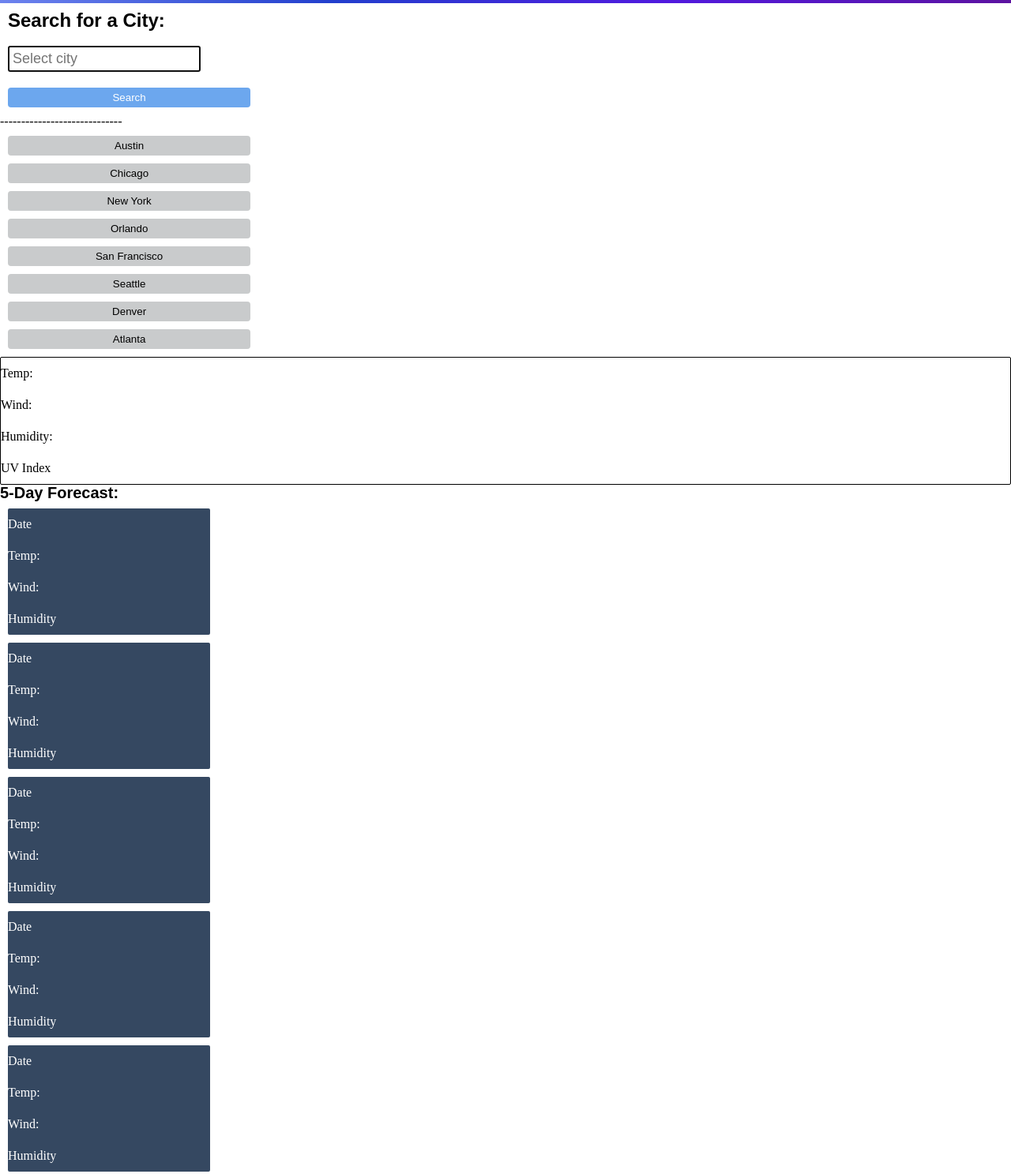
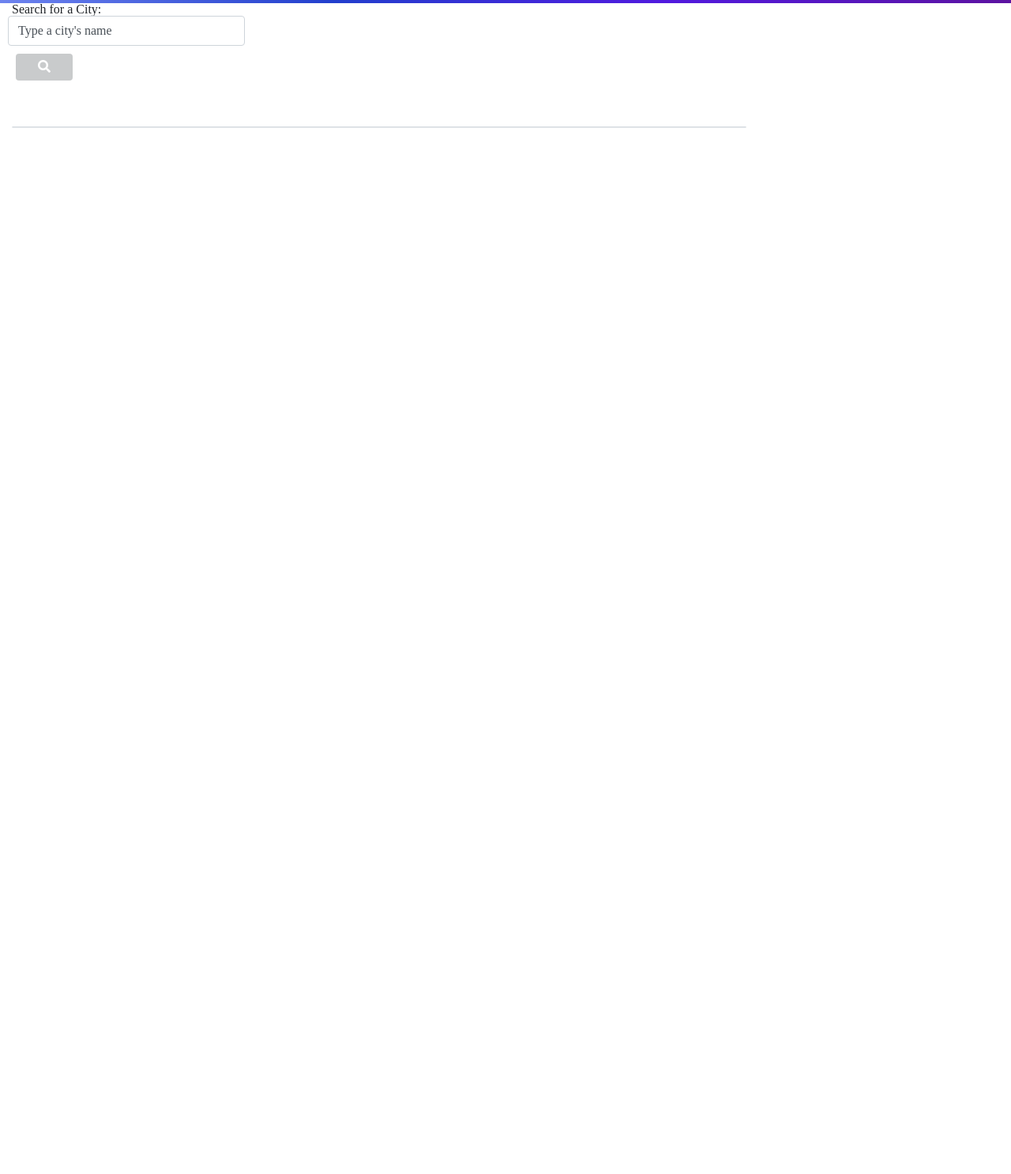
Before and after one commit to BBurleigh/Weather-Dashboard-HW6, a plain HTML site: page index.html in a window 1280 px wide. Shown: the part 72-1559 px from the top of the page at 79% size. After the commit the page ends 800 px from the top, so only its background shows below. Drawn offline with nearby package versions, Linux system fonts and the light colour scheme; no server answers.

Commit message:
erased old HTML and started over with a new file + added other stylesheets + jquery and bootstrap js

```diff
--- a/Assets/JS File/script.js
+++ b/Assets/JS File/script.js
@@ -1,20 +1,8 @@
 var APIKey = "f3659936b4dd484b16332e8037972e1e";
-
-var city;
-
-var temp;
-
-var wind;
-
-var humidity;
-
-var UVIndex;
 
 function getApi() {
 
-city = "Boston";
-
-var queryURL = "http://api.openweathermap.org/data/2.5/weather?q=" + city + "&appid=" + APIKey;
+var queryURL = `http://api.openweathermap.org/data/2.5/weather?q=${city}&appid=${apiKey}`;
 
 fetch(queryURL)
   .then(function (response) {
--- a/index.html
+++ b/index.html
@@ -9,6 +9,10 @@
     <meta http-equiv = "X-UA-Compatible" content = "IE=edge">
 
     <meta name = "viewport" content = "width=device-width, initial-scale=1.0">
+
+    <link rel="stylesheet" href="https://stackpath.bootstrapcdn.com/bootstrap/4.3.1/css/bootstrap.min.css" integrity="sha384-ggOyR0iXCbMQv3Xipma34MD+dH/1fQ784/j6cY/iJTQUOhcWr7x9JvoRxT2MZw1T" crossorigin="anonymous">
+
+    <link rel="stylesheet" href="https://use.fontawesome.com/releases/v5.8.1/css/all.css" integrity="sha384-50oBUHEmvpQ+1lW4y57PTFmhCaXp0ML5d60M1M7uH2+nqUivzIebhndOJK28anvf" crossorigin="anonymous"/>
 
     <link rel = "stylesheet" href = "Assets/CSS Files/reset.css">
 
@@ -26,127 +30,57 @@
 
     </header>
 
-    <main class = "flex-row justify-space-between">
+    <div id = "header" class = "jumbotron-fluid text-container">
 
-        <div class = "col-12 col-md-4">
+      <h2 id = "header-text" class="display-2"></h2>
 
-          <div class = "city-container">
+      <div id = "artist-credit"></div>
 
-            <h3 class = "city-header"> Search for a City: </h3>
+    </div>
 
-            <form id = "user-form" class = "form">
+    <div id="content-left" class="col-md-3">
 
-              <label class = "form-label" for = "city-name"></label>
+      <form>
 
-              <input name = "city-name" id = "city-name" type = "text" autofocus= "true" class = "form-input" placeholder = "Select city"/>
+          <label for="search-city">Search for a City:</label>
 
-              <button type = "submit" class = "btn" id = "search"> Search </button>
+          <div class="form-row">
 
-            </form>
+              <input id="search-city" class="form-control" name="city" value="Type a city's name"></input>
+
+              <button id="search-button" class="btn btn-primary" type="submit"><i class="fas fa-search"></i></button>
 
           </div>
 
-          <div class = "cities col-12 col-md-4">
+      </form>
 
-            <h3 class = "city-selection-header">-----------------------------</h3>
+      <div id="search-error"></div>
+      <!-- list of prior searched cities -->
 
-            <div id = "city-buttons" class = "city-options">
+      <ul id="city-results" class="list-group mt-4"></ul>
+      <!-- clear storage button -->
 
-              <button data-language = "Austin" class = "btn col"> Austin </button>
+      <a id="clear-storage" href="#"></a>
 
-              <button data-language = "Chicago" class = "btn col"> Chicago </button>
+  </div>
 
-              <button data-language = "New York" class = "btn"> New York </button>
+  <!-- Right side content showing current weather and five day forecast displays on search -->
+  <div id="content-right" class="col-md-9 pt-4">
+      <!-- Current weather displayed on top -->
+      <div id="current-weather" class="border rounded"></div>
+      <!-- Five day forecast below the current weather -->
+      <div id="five-day-forecast" class="mt-5"></div>
+  </div>
+</div>
+</div>
+</body>
 
-              <button data-language = "Orlando" class = "btn"> Orlando </button>
+<script src="https://code.jquery.com/jquery-3.4.1.min.js"></script>
 
-              <button data-language = "San Francisco" class = "btn"> San Francisco </button>
+ <script src="https://cdnjs.cloudflare.com/ajax/libs/popper.js/1.14.7/umd/popper.min.js" integrity="sha384-UO2eT0CpHqdSJQ6hJty5KVphtPhzWj9WO1clHTMGa3JDZwrnQq4sF86dIHNDz0W1" crossorigin="anonymous"></script>
+ <script src="https://stackpath.bootstrapcdn.com/bootstrap/4.3.1/js/bootstrap.min.js" integrity="sha384-JjSmVgyd0p3pXB1rRibZUAYoIIy6OrQ6VrjIEaFf/nJGzIxFDsf4x0xIM+B07jRM" crossorigin="anonymous"></script>
 
-              <button data-language = "Seattle" class = "btn"> Seattle </button>
-
-              <button data-language = "Denver" class = "btn"> Denver </button>
-
-              <button data-language = "Atlanta" class = "btn"> Atlanta </button>
-
-            </div>
-
-          </div>
-
-        </div>
-
-        <div class = "col-12 col-md-4" id = "display-information">
-
-            <h3></h3>
-
-            <p> Temp: </p>
-
-            <p> Wind: </p>
-
-            <p> Humidity: </p>
-
-            <p> UV Index</p>
-
-        </div>
-
-        <h4> 5-Day Forecast: </h4>
-
-        <div class="forecast">
-
-           <div class = "container" id = "tomorrow">
-
-             <p> Date </p>
-
-             <p> Temp: </p>
-
-             <p> Wind: </p>
-
-             <p> Humidity </p>
-
-           </div>
-
-           <div class = "container" id = "two-days-later">
-
-            <p> Date </p>
-
-            <p> Temp: </p>
-
-            <p> Wind: </p>
-
-            <p> Humidity </p></div>
-
-           <div class = "container" id = "three-days-later">
-
-            <p> Date </p>
-
-            <p> Temp: </p>
-
-            <p> Wind: </p>
-
-            <p> Humidity </p></div>
-
-           <div class = "container" id = "four-days-later">
-
-            <p> Date </p>
-
-            <p> Temp: </p>
-
-            <p> Wind: </p>
-
-            <p> Humidity </p></div>
-
-           <div class = "container" id = "five-days-later">
-
-            <p> Date </p>
-
-            <p> Temp: </p>
-
-            <p> Wind: </p>
-
-            <p> Humidity </p></div>
-
-        </div>
-
-</body>
+<script src="https://cdnjs.cloudflare.com/ajax/libs/moment.js/2.24.0/moment.min.js"></script>
 
 <script src = "Assets/JS File/script.js"></script>
 
```
